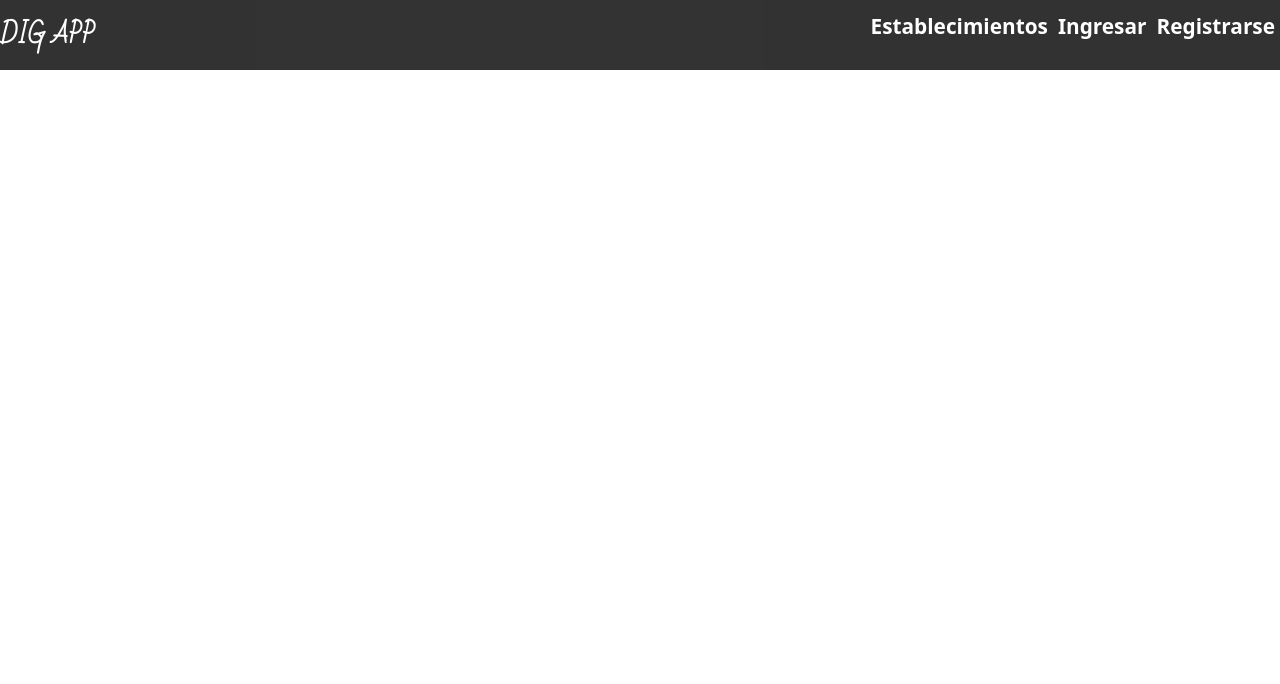
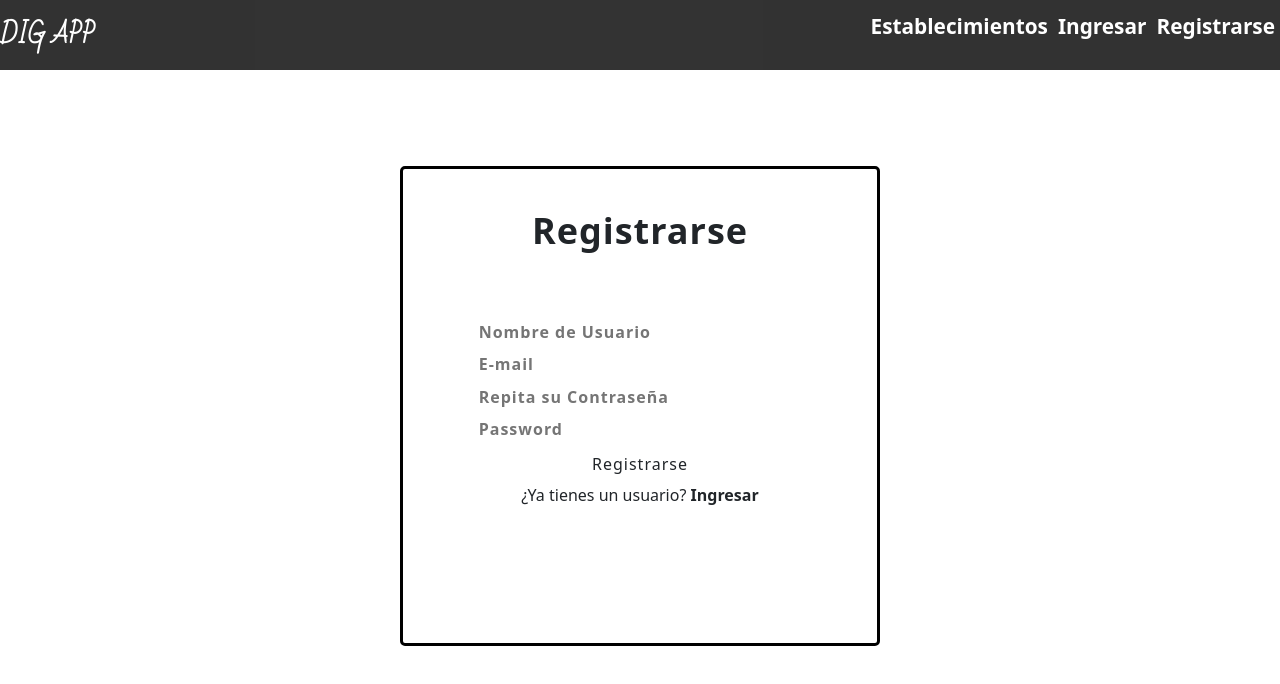
Before and after one commit to se2-group5/FrontEnd, a React (Create React App) app: page /signup in a window 1280 px wide. Shown: the top 684 px of the page. Built offline with nearby package versions, Linux system fonts and the light colour scheme; a web font is replaced by a local one.

Commit message:
Addig RegisterPage

```diff
--- a/src/App.js
+++ b/src/App.js
@@ -3,6 +3,7 @@ import Home from "./Pages/Home/Home";
 import Login from "./Pages/Login/Login";
 import Establishments from "./Pages/Establishments/Establishments";
 import Establishment from "./Pages/Establishment/Establishment";
+import Register from "./Pages/Register/Register";
 import Report from "./Pages/Establishment/Report/Report";
 import Navbar from "./components/Navbar/Navbar";
 import "./App.css";
@@ -18,9 +19,10 @@ function App() {
           <Route exact path="/" element={<Home />} />
           <Route exact path="/login" element={<Login />} />
           <Route extct path="/establishments" element={<Establishments />} />
-          <Route exact path="/establishment/:name" element={<Establishment />}>
+          <Route exact path="/establishment/:id" element={<Establishment />}>
             <Route exact path="report" element={<Report />} />
           </Route>
+          <Route exact path="/signup" element={<Register />} />
         </Routes>
       </div>
     </div>
--- a/src/Pages/Establishment/Establishment.js
+++ b/src/Pages/Establishment/Establishment.js
@@ -1,14 +1,28 @@
-import React, { useState } from "react";
+import React, { useEffect, useState } from "react";
 import { Link, useParams, Outlet } from "react-router-dom";
 import Statistics from "./Statistics/Statistics";
 import Cookies from "universal-cookie";
 import "./Establishment.css";
+import axios from "axios";
 
 const cookies = new Cookies();
 
 function Establishment() {
-  const { name } = useParams();
+  const { id } = useParams();
   const [outVisible, setOutvisible] = useState(true);
+  const [est, setEst] = useState();
+
+  const baseURL = `http://localhost:8000/api/businesses/${id}`;
+
+  const data = async () => {
+    await axios.get(baseURL).then((response) => {
+      setEst(response.data);
+    });
+  };
+
+  useEffect(() => {
+    data();
+  });
 
   const sesionValidation = () => {
     if (!cookies.get("name")) {
@@ -21,12 +35,8 @@ function Establishment() {
   return (
     <div className="establishment">
       <div className="container">
-        <h3 className="tittle"> {name} </h3>
-        <p className="text">
-          Lorem ipsum dolor sit amet consectetur adipisicing elit. Doloribus
-          laborum placeat delectus ab laboriosam pariatur temporibus distinctio
-          tempora excepturi eum.
-        </p>
+        <h3 className="tittle"> {est?.name} </h3>
+        <p className="text"> {est?.description} </p>
         <Statistics />
         <Link to="report" onClick={() => sesionValidation()}>
           Enviar un reporte
--- a/src/Pages/Establishments/Card/Card.js
+++ b/src/Pages/Establishments/Card/Card.js
@@ -2,17 +2,14 @@ import React from "react";
 import { Link } from "react-router-dom";
 import "./Card.css";
 
-function Card({ name, img, text }) {
+function Card({ id, name, img, desc }) {
   return (
     <div className="card text-center ">
       <div className="card-body ">
         <img src={img} alt="" className="card-img-top" />
         <h4 className="card-tittle">{name}</h4>
-        <p className="card-text text-secondary">{text}</p>
-        <Link
-          to={`/establishment/${name}`}
-          className="btn btn-outline-secondary"
-        >
+        <p className="card-text text-secondary">{desc}</p>
+        <Link to={`/establishment/${id}`} className="btn btn-outline-secondary">
           Ir al Establecimiento
         </Link>
       </div>
--- a/src/Pages/Establishments/Establishments.js
+++ b/src/Pages/Establishments/Establishments.js
@@ -1,9 +1,9 @@
-import React, { useEffect, useState, get } from "react";
+import React, { useEffect, useState } from "react";
 import Card from "./Card/Card";
 import axios from "axios";
 import "./Establishments.css";
 
-const baseURL = "http://localhost:3001/establishments";
+const baseURL = "http://localhost:8000/api/businesses";
 
 function Establisments() {
   const [establishments, setEstablishments] = useState();
@@ -25,7 +25,12 @@ function Establisments() {
         <div className="row">
           {establishments?.map((est) => (
             <div className="col-md-4" key={est.id}>
-              <Card name={est.name} img={est.img} />
+              <Card
+                id={est.id}
+                name={est.name}
+                img={est.img}
+                desc={est.description}
+              />
             </div>
           ))}
         </div>
--- a/src/Pages/Login/Login.js
+++ b/src/Pages/Login/Login.js
@@ -7,7 +7,7 @@ import axios from "axios";
 import md5 from "md5";
 import Cookies from "universal-cookie";
 
-const baseURL = "http://localhost:3001/users";
+const baseURL = "http://localhost:8000/api/users";
 const cookies = new Cookies();
 
 function Login() {
@@ -32,7 +32,7 @@ function Login() {
         if (response.length > 0) {
           const userLogued = response[0];
           cookies.set("id", userLogued.id, { path: "/" });
-          cookies.set("name", userLogued.name, { path: "/" });
+          cookies.set("name", userLogued.username, { path: "/" });
           window.location.href = "/establishments";
         } else {
           alert("El usuario o la contraseña son incorrectos");
@@ -53,7 +53,7 @@ function Login() {
     <div className="login">
       <div className="login__container">
         <div className="login__info__container">
-          <h1 className="tittle">log in with</h1>
+          <h1 className="tittle">Ingresar con</h1>
           <div className="social__login">
             <div className="social__login__element">
               <FcGoogle className="social__image" />
--- /dev/null
+++ b/src/Pages/Register/Register.css
@@ -0,0 +1,86 @@
+.register {
+  height: 100vh;
+  padding-top: 70px;
+}
+
+.register__container {
+  border: solid black;
+  border-radius: 5px;
+  height: 30em;
+  width: 30em;
+  margin: 6em auto;
+  display: flex;
+  justify-content: space-between;
+  overflow: hidden;
+}
+
+.register__info__container {
+  width: 100%;
+  display: flex;
+  flex-direction: column;
+  align-items: center;
+  text-align: center;
+  padding-top: 0.5rem;
+  padding-bottom: 2rem;
+}
+
+.tittle {
+  text-transform: capitalize;
+  font-size: 2.25rem;
+  font-weight: 600;
+  letter-spacing: 1px;
+  margin-top: 2rem;
+  margin-bottom: 2rem;
+}
+
+.login__info__container > p {
+  font-size: 1.25rem;
+  margin-top: 1.5rem;
+}
+
+.inputs__container {
+  padding-top: 2rem;
+  height: 55%;
+  width: 85%;
+  display: flex;
+  flex-direction: column;
+  justify-content: space-around;
+  align-items: center;
+}
+
+.input,
+.btn {
+  width: 90%;
+  height: 3.125rem;
+  font-size: 1em;
+}
+
+.input {
+  padding-left: 20px;
+  border: none;
+  border-radius: 5px;
+  font-weight: 600;
+  letter-spacing: 1px;
+  box-sizing: border-box;
+}
+
+.input:hover {
+  border: solid black;
+}
+
+.btn {
+  width: 80%;
+  letter-spacing: 1px;
+  text-transform: capitalize;
+  color: white;
+  border-radius: 5px;
+  background-color: black;
+}
+
+.inputs__container {
+  margin: 0;
+}
+
+.span {
+  font-weight: bold;
+}
--- /dev/null
+++ b/src/Pages/Register/Register.js
@@ -0,0 +1,40 @@
+import React from "react";
+import "./Register.css";
+
+function Register() {
+  return (
+    <div className="register">
+      <div className="register__container">
+        <div className="register__info__container">
+          <h1 className="tittle">Registrarse</h1>
+          <form className="inputs__container">
+            <input
+              className="input"
+              type="text"
+              placeholder="Nombre de Usuario"
+            ></input>
+            <input className="input" type="text" placeholder="E-mail"></input>
+            <input
+              className="input"
+              type="texpasswordt"
+              placeholder="Repita su Contraseña"
+            ></input>
+            <input
+              className="input"
+              type="password"
+              placeholder="Password"
+            ></input>
+            <button type="submit" className="btn">
+              Registrarse
+            </button>
+            <p>
+              ¿Ya tienes un usuario? <span className="span">Ingresar</span>
+            </p>
+          </form>
+        </div>
+      </div>
+    </div>
+  );
+}
+
+export default Register;
```
